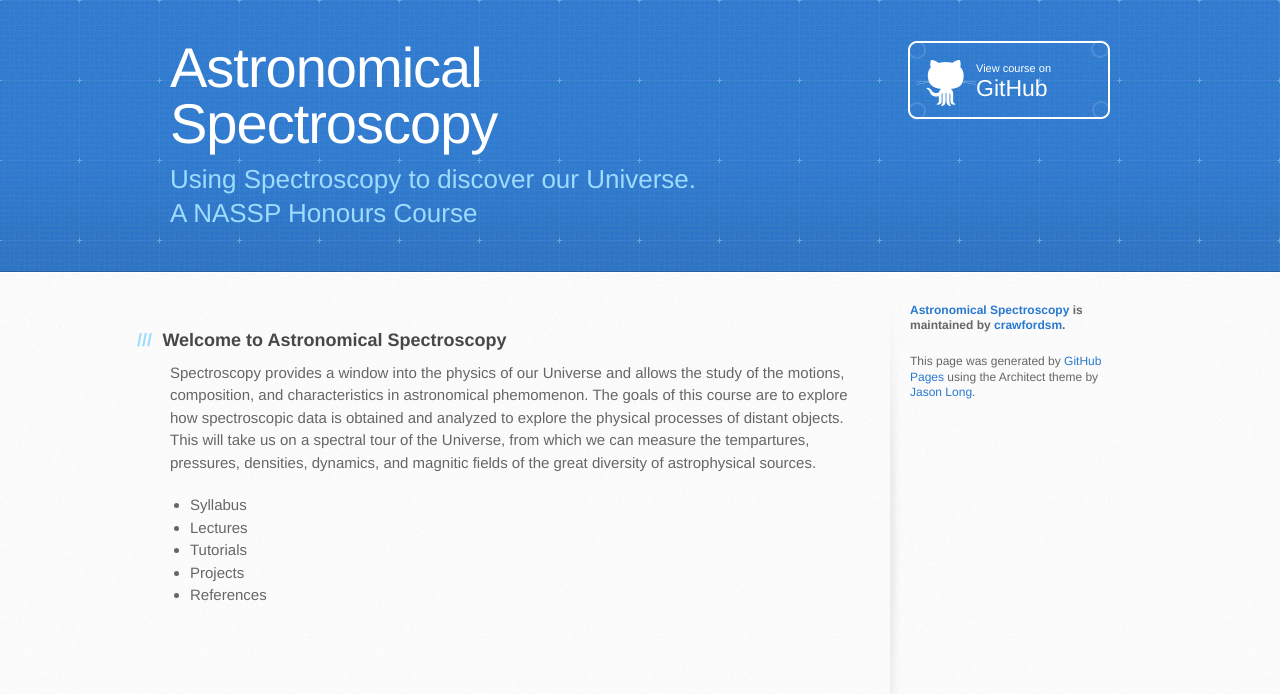
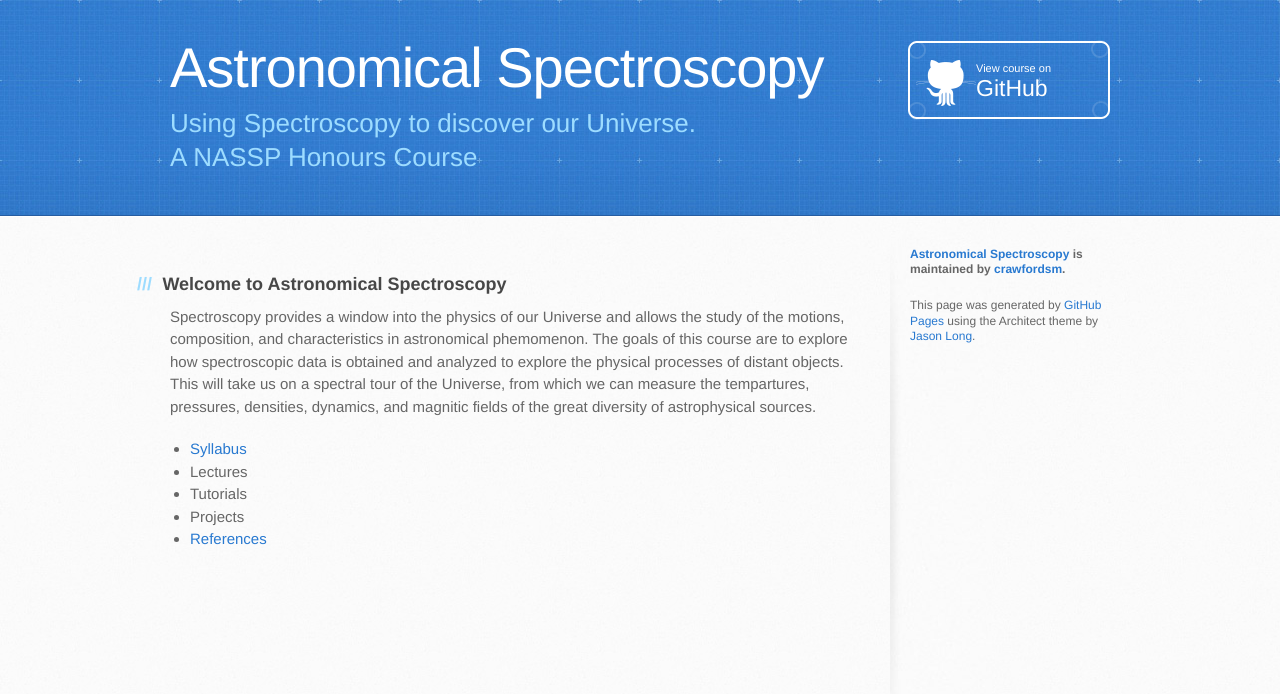
Before and after one commit to crawfordsm/astronomicalspectroscopy, a plain HTML site: page index.html in a window 1280 px wide. Drawn offline with Linux system fonts and the light colour scheme.

Commit message:
updates to the format

```diff
--- a/index.html
+++ b/index.html
@@ -36,11 +36,11 @@ This will take us on a spectral tour of the Universe, from which we can measure
 </p>
 
 <ul>
-<li> Syllabus
+<li> <a href='_pages/syllabus.html'>Syllabus</a>
 <li> Lectures
 <li> Tutorials
 <li> Projects
-<li> References
+<li> <a href='_pages/references.html'>References</a>
 </ul>
 
         </section>
--- a/stylesheets/stylesheet.css
+++ b/stylesheets/stylesheet.css
@@ -456,7 +456,7 @@ header {
 }
 
 header h1 {
-  width: 540px;
+  width: 740px;
   margin-top: 0;
   margin-bottom: 0.2em;
   font-size: 56px;
```
